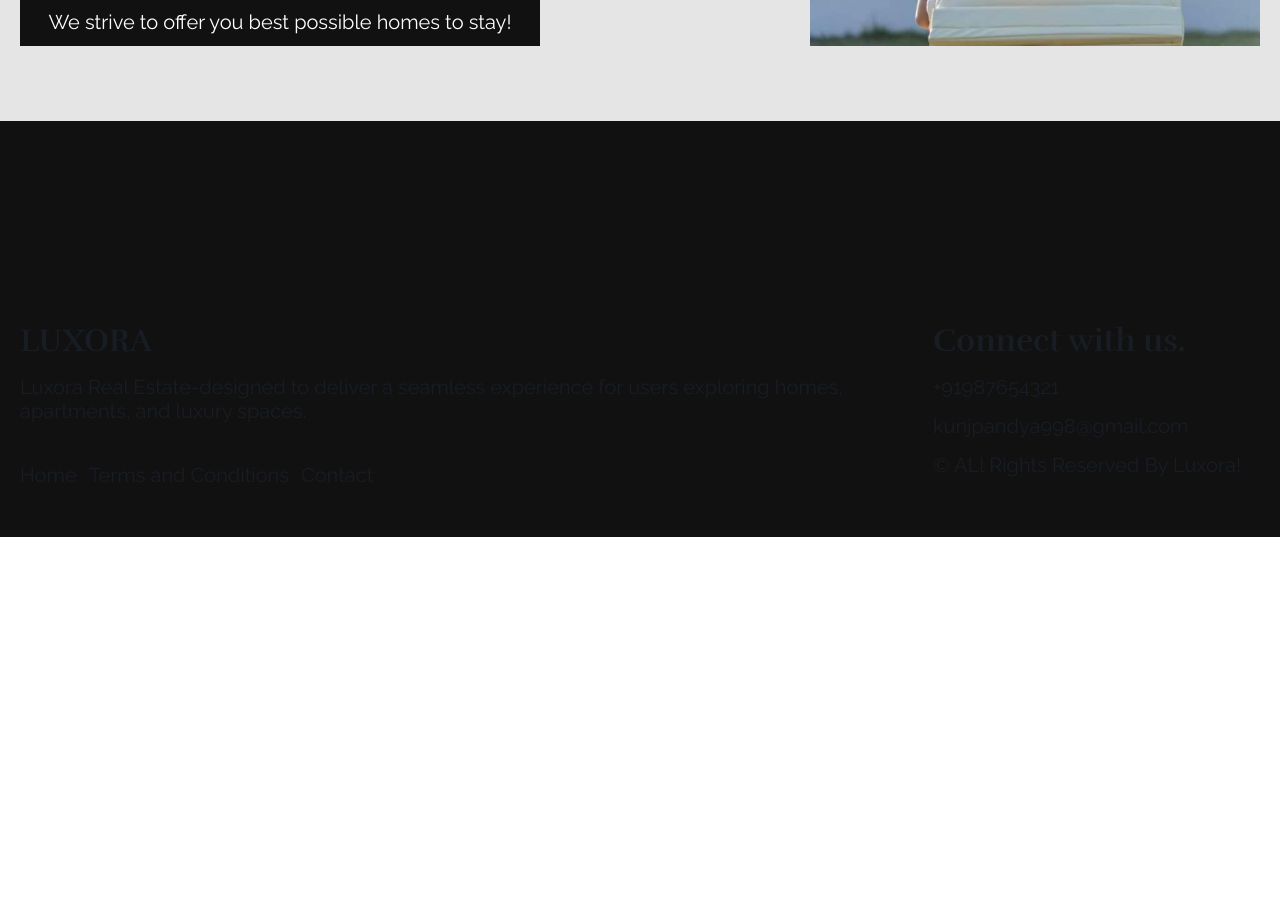
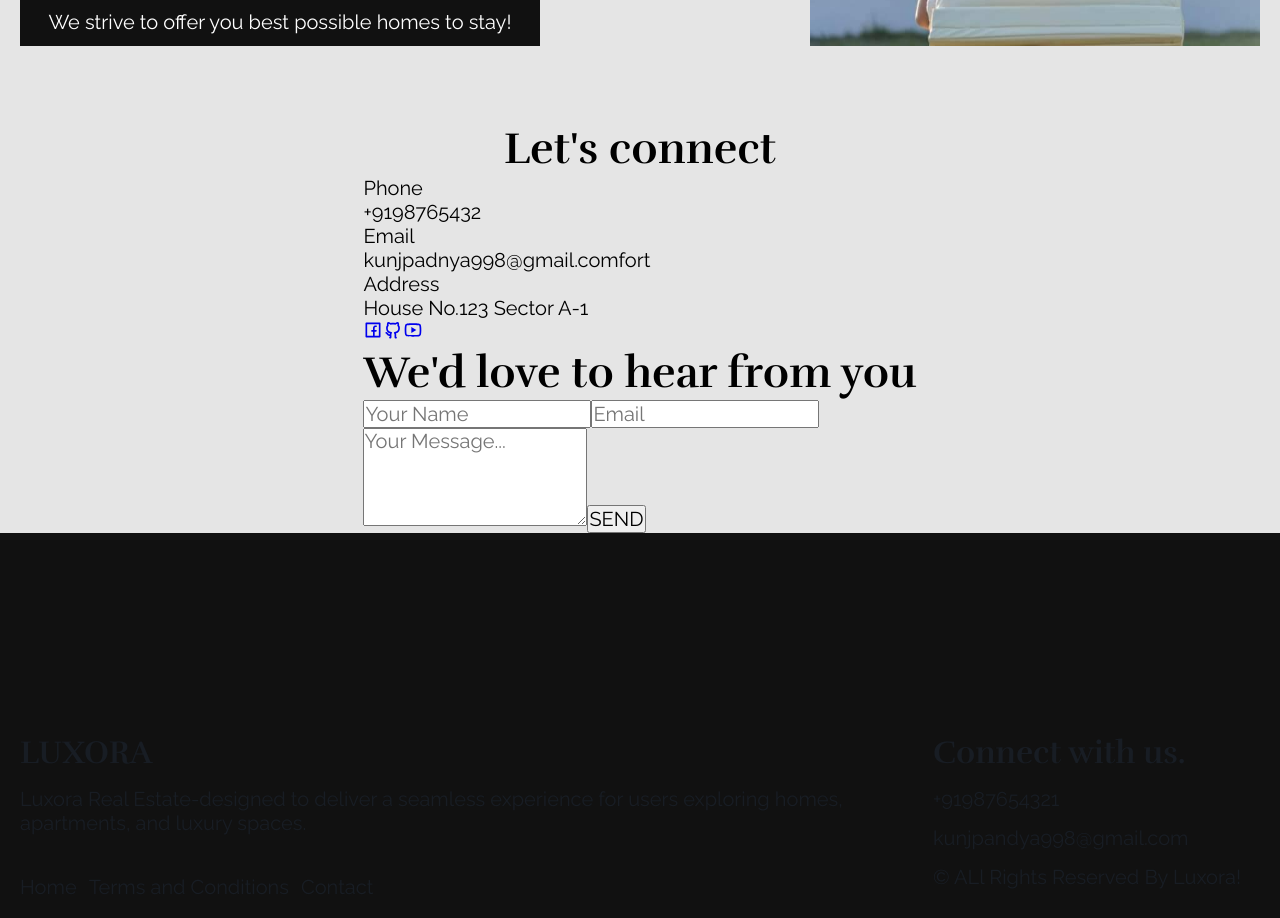
Before and after one commit to kunj-pandya/react-mini-projects, a React (Vite) app in the folder luxora-real-estate/: page / in a window 1280 px wide. Shown: the part 4040-4958 px from the top of the page. Before the commit the page ends 4577 px from the top, so only its background shows below. Built offline with nearby package versions, Linux system fonts and the light colour scheme; a web font is replaced by a local one.

Commit message:
add contact us component in home page

```diff
--- a/luxora-real-estate/src/components/Home.jsx
+++ b/luxora-real-estate/src/components/Home.jsx
@@ -5,6 +5,7 @@ import Regions from '../subComponents/Regions';
 import OurSpecialities from '../subComponents/OurSpecialities';
 import Host from '../subComponents/Host';
 import About from '../subComponents/About';
+import Contact from '../subComponents/Contact';
 
 const Home = () => {
     return (
@@ -16,6 +17,7 @@ const Home = () => {
                 <OurSpecialities />
                 <Host />
                 <About />
+                <Contact />
             </article>
         </>
     )
--- /dev/null
+++ b/luxora-real-estate/src/subComponents/Contact.jsx
@@ -0,0 +1,47 @@
+import React from "react";
+import { Link } from "react-router-dom";
+import { RiFacebookBoxLine, RiYoutubeLine, RiGithubLine } from "react-icons/ri";
+const SubContact = () => {
+    return (
+        <>
+            <section id="contact_Mini">
+                <div className="super_container">
+                    <div className="container_1">
+                        <h3>Let's connect</h3>
+                        <div>
+                            <p>Phone</p>
+                            <span>+9198765432</span>
+                        </div>
+                        <div>
+                            <p>Email</p>
+                            <span>kunjpadnya998@gmail.comfort</span>
+                        </div>
+                        <div>
+                            <p>Address</p>
+                            <span>House No.123 Sector A-1</span>
+                        </div>
+                        <ul>
+                            <Link to={"/"} target="_blank"><RiFacebookBoxLine /></Link>
+                            <Link to={"/"} target="_blank"><RiGithubLine /></Link>
+                            <Link to={"/"} target="_blank"><RiYoutubeLine /></Link>
+                        </ul>
+                    </div>
+
+                    <div className="container_2">
+                        <h3>We'd love to hear from you</h3>
+                        <form>
+                            <div>
+                                <input type="text" placeholder="Your Name" />
+                                <input type="email" placeholder="Email" />
+                            </div>
+                            <textarea rows="4" placeholder="Your Message..." />
+                            <button type="submit">SEND</button>
+                        </form>
+                    </div>
+                </div>
+            </section>
+        </>
+    );
+};
+
+export default SubContact;
```
